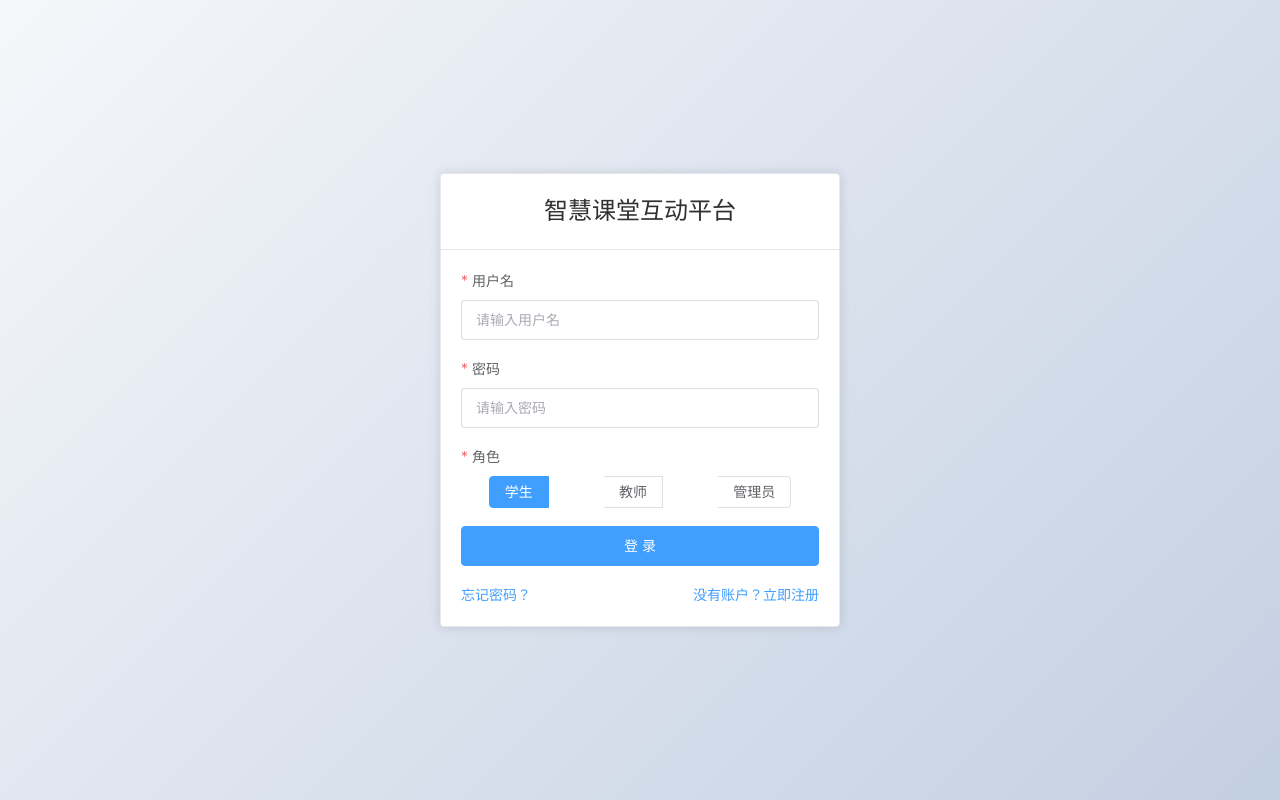
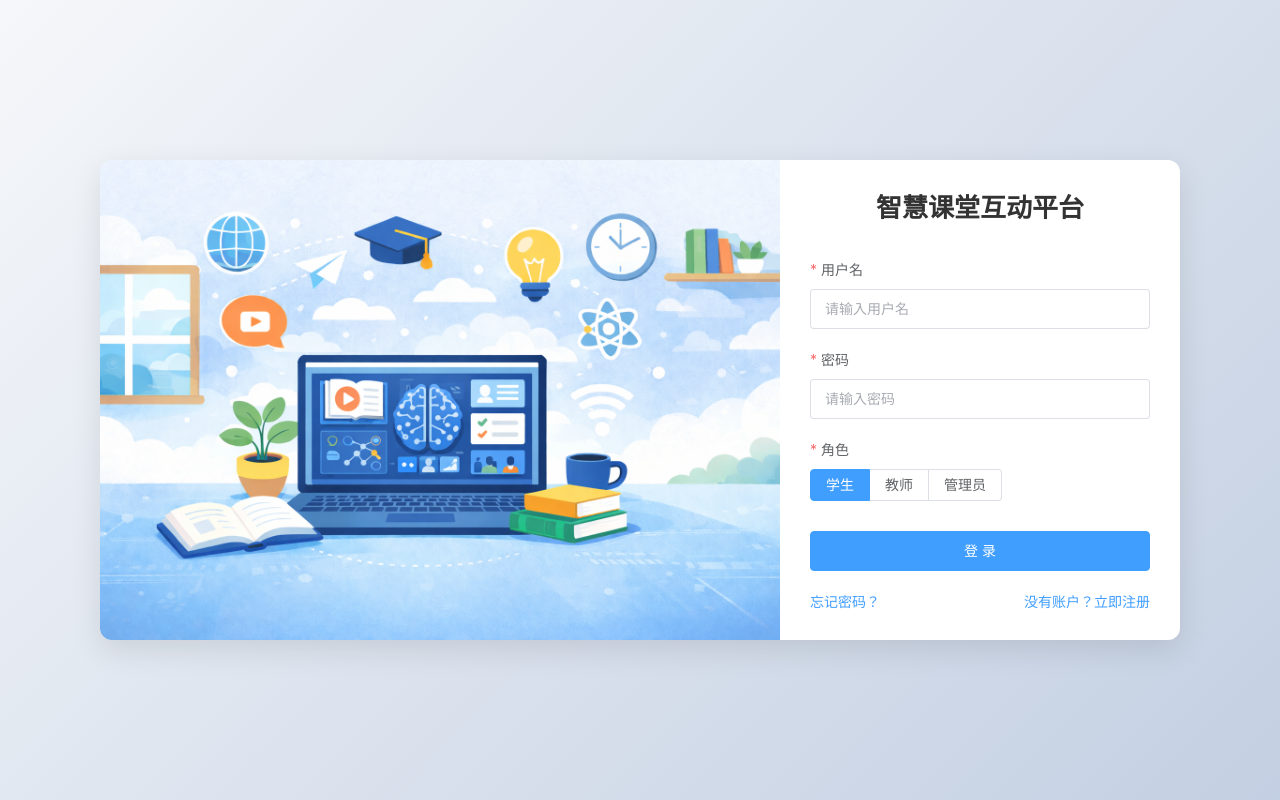
Before and after one commit to Keke2004/iclass, a Vue app in the folder frontend/: page /login in a window 1280 px wide. Built offline with nearby package versions, Linux system fonts and the light colour scheme.

Commit message:
update the file

```diff
--- a/frontend/src/components/Layout.vue
+++ b/frontend/src/components/Layout.vue
@@ -1,7 +1,7 @@
 <template>
   <el-container class="layout-container">
     <el-header class="layout-header">
-      <div class="logo">
+      <div class="logo" @click="goHome" style="cursor: pointer;">
         <span>智慧课堂</span>
       </div>
       <div class="user-info">
@@ -98,15 +98,19 @@ const username = computed(() => userStore.user?.username || '用户');
 const homePath = computed(() => {
   switch (userRole.value) {
     case 'student':
-      return '/student/dashboard';
+      return '/student/courses';
     case 'teacher':
-      return '/teacher/dashboard';
+      return '/teacher/courses';
     case 'admin':
-      return '/admin/dashboard';
+      return '/admin/users';
     default:
       return '/';
   }
 });
+
+const goHome = () => {
+  router.push(homePath.value);
+};
 
 // 处理下拉菜单命令
 const handleCommand = (command: string | number | object) => {
--- a/frontend/src/views/LoginView.vue
+++ b/frontend/src/views/LoginView.vue
@@ -1,17 +1,16 @@
 <template>
   <div class="login-container">
-    <el-card class="login-card">
-      <template #header>
-        <div class="card-header">
-          <span>智慧课堂互动平台</span>
-        </div>
-      </template>
+    <div class="login-box">
+      <div class="illustration-wrapper"></div>
+      <div class="form-wrapper">
+        <h1 class="title">智慧课堂互动平台</h1>
         <el-form
           ref="loginFormRef"
           :model="loginForm"
           :rules="loginRules"
           label-position="top"
           @submit.prevent="handleLogin"
+          class="login-form"
         >
           <el-form-item label="用户名" prop="username">
             <el-input v-model="loginForm.username" placeholder="请输入用户名" size="large" />
@@ -42,7 +41,8 @@
             <el-link type="primary" @click="$router.push('/register')">没有账户？立即注册</el-link>
           </div>
         </el-form>
-    </el-card>
+      </div>
+    </div>
   </div>
 </template>
 
@@ -139,28 +139,66 @@ const handleLogin = async () => {
   background: linear-gradient(135deg, #f5f7fa 0%, #c3cfe2 100%);
 }
 
-.login-card {
-  width: 400px;
+.login-box {
+  display: flex;
+  width: 1080px; /* Adjusted width for better proportions */
+  height: 480px; /* Make it flatter */
+  box-shadow: 0 10px 30px rgba(0, 0, 0, 0.1);
+  border-radius: 12px;
+  overflow: hidden;
+  background-color: #fff;
 }
 
-.card-header {
+.illustration-wrapper {
+  flex: 2.0; /* Make illustration even wider */
+  background-image: url('/login.png');
+  background-size: cover;
+  background-position: center;
+  background-repeat: no-repeat;
+  background-color: #eef4ff;
+}
+
+.form-wrapper {
+  flex: 1;
+  display: flex;
+  flex-direction: column;
+  justify-content: center;
+  padding: 40px 30px;
+}
+
+.title {
+  font-size: 26px;
+  font-weight: bold;
   text-align: center;
-  font-size: 24px;
-  font-weight: bold;
+  margin-bottom: 30px;
+  color: #333;
+}
+
+.login-form .el-form-item {
+  margin-bottom: 20px;
+}
+
+/* Style for required fields */
+.login-form .el-form-item.is-required .el-form-item__label::before {
+  content: '*';
+  color: #f56c6c;
+  margin-right: 4px;
 }
 
 .login-button {
   width: 100%;
+  margin-top: 10px;
 }
 
 .role-radio-group {
-  width: 100%;
-  justify-content: space-around;
+  display: flex;
+  justify-content: flex-start; /* Align to the left */
 }
 
 .extra-links {
   display: flex;
   justify-content: space-between;
-  margin-top: 10px;
+  margin-top: 15px;
+  font-size: 14px;
 }
 </style>
```
Also changed, not shown: frontend/public/login.png (added). Lines whose indentation alone changed are shown as unchanged.
